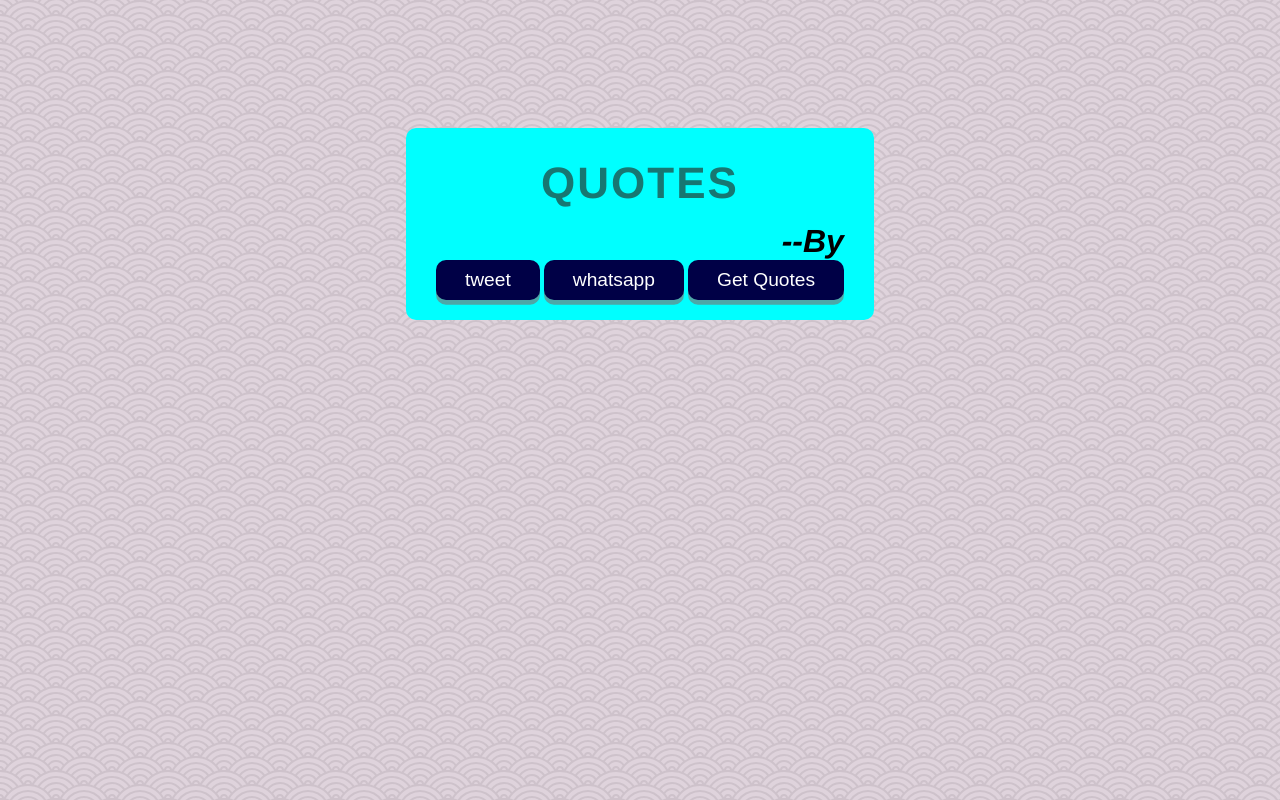
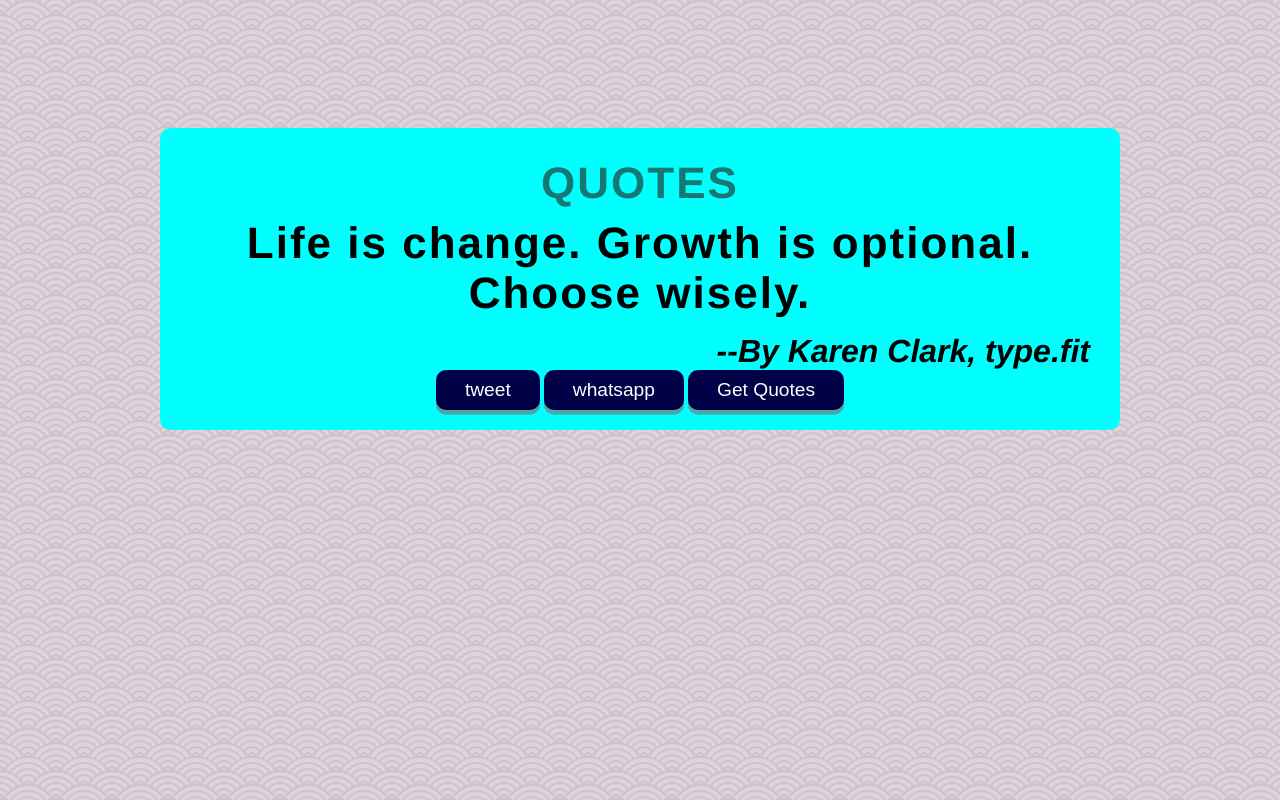
Before and after one commit to shyamapada721/RandomQuote, a plain HTML site: page index.html in a window 1280 px wide. Drawn offline with Linux system fonts and the light colour scheme; no server answers.

Commit message:
[Backend] Removed the use of API for Quotes (#1)

```diff
--- /dev/null
+++ b/index.js
@@ -0,0 +1,93 @@
+import { quoteArr } from './quotes.js';
+
+const quotes = document.getElementById("quotes");
+const author = document.getElementById("author");
+const newQ = document.getElementById("newQ");
+const tweetMe = document.getElementById("tweetMe");
+const whatsappMe = document.getElementById("whatsappMe");
+let realData = "";
+let quotesData = "";
+
+const tweetNow = () => {
+    let tweetPost = `https://twitter.com/intent/tweet?text=${quotesData.text}`;
+    window.open(tweetPost);
+};
+
+const whatsappNow = () => {
+    let whatsappPost = `https://api.whatsapp.com/send?text=${quotesData.text}`;
+    window.open(whatsappPost);
+};
+const getNewQuotes = () => {
+
+    let rnum = Math.floor(Math.random() * quoteArr.length);
+    quotesData = quoteArr[rnum];
+    //quotesData = getQuote();
+    //console.log(quotesData);
+    quotes.innerText = `${quotesData.text}`;
+    quotesData.author == null ?
+        author.innerText = "Unknown"
+        : author.innerText = `${quotesData.author}`;
+};
+
+/*
+//This function is used to get the quotes from the API
+const getQuotes = async () => {
+    const api = "https://type.fit/api/quotes";
+    try {
+        let data = await fetch(api);
+        realData = await data.json();
+        getNewQuotes();
+    } catch (error) {
+        console.error("Unable to fetch data though API", error);
+    }
+};
+
+//This function is used to get the unique quotes from the quotes array
+
+const getUniqueQuotes = () => {
+    convertQuoteKeyToText();
+    let uniqueQuotes = new Set();
+    let arr = [];
+    for(let i=0; i<quoteArr.length; i++){
+        let quote = quoteArr[i].text;
+        if(!uniqueQuotes.has(quote)){
+            //console.log(JSON.stringify(quoteArr[i]));
+            uniqueQuotes.add(quote);
+            arr.push(quoteArr[i]);
+        }
+
+    }
+    //console.log(uniqueQuotes);
+    storeInFile(arr);
+};
+
+//This function is used to store the quotes in a file and download it as a json file
+const storeInFile = (data) => {
+    console.log(data);
+    const blob = new Blob([JSON.stringify(data)], { type: 'application/json' });
+    const url = URL.createObjectURL(blob);
+
+    const a = document.createElement('a');
+    a.href = url;
+    a.download = 'AllQuotes.json';
+    a.textContent = 'Download All Quotes';
+    document.body.appendChild(a);
+
+
+};
+
+function convertQuoteKeyToText() {
+    for (let i = 0; i < quoteArr.length; i++) {
+      quoteArr[i]["text"] = quoteArr[i]["quote"];
+      delete quoteArr[i]["quote"];
+    }
+
+  }
+*/
+
+
+tweetMe.addEventListener("click", tweetNow);
+whatsappMe.addEventListener("click", whatsappNow);
+newQ.addEventListener("click", getNewQuotes);
+getNewQuotes();
+//getUniqueQuotes();
--- /dev/null
+++ b/quotes.js
@@ -0,0 +1,443 @@
+
+export const quoteArr = [
+  {
+    "text": "Genius is one percent inspiration and ninety-nine percent perspiration.",
+    "author": "Thomas Edison, type.fit"
+  },
+  {
+    "text": "You can observe a lot just by watching.",
+    "author": "Yogi Berra, type.fit"
+  },
+  {
+    "text": "A house divided against itself cannot stand.",
+    "author": "Abraham Lincoln, type.fit"
+  },
+  {
+    "text": "Difficulties increase the nearer we get to the goal.",
+    "author": "Johann Wolfgang von Goethe, type.fit"
+  },
+  {
+    "text": "Fate is in your hands and no one elses",
+    "author": "Byron Pulsifer, type.fit"
+  },
+  {
+    "text": "Be the chief but never the lord.",
+    "author": "Lao Tzu, type.fit"
+  },
+  {
+    "text": "Nothing happens unless first we dream.",
+    "author": "Carl Sandburg, type.fit"
+  },
+  {
+    "text": "Well begun is half done.",
+    "author": "Aristotle, type.fit"
+  },
+  {
+    "text": "Life is a learning experience, only if you learn.",
+    "author": "Yogi Berra"
+  },
+  {
+    "text": "Self-complacency is fatal to progress.",
+    "author": "Margaret Sangster, type.fit"
+  },
+  {
+    "text": "Peace comes from within. Do not seek it without.",
+    "author": "Buddha, type.fit"
+  },
+  {
+    "text": "What you give is what you get.",
+    "author": "Byron Pulsifer, type.fit"
+  },
+  {
+    "text": "We can only learn to love by loving.",
+    "author": "Iris Murdoch, type.fit"
+  },
+  {
+    "text": "Life is change. Growth is optional. Choose wisely.",
+    "author": "Karen Clark, type.fit"
+  },
+  {
+    "text": "You'll see it when you believe it.",
+    "author": "Wayne Dyer, type.fit"
+  },
+  {
+    "text": "Today is the tomorrow we worried about yesterday.",
+    "author": "type.fit"
+  },
+  {
+    "text": "The mind is everything. What you think, you become.",
+    "author": "Buddha"
+  },
+  {
+    "text": "Happiness is not something ready made. It comes from your own actions.",
+    "author": "Buddha"
+  },
+  {
+    "text": "The only way to do great work is to love what you do. If you haven't found it yet, keep looking. Don't settle.",
+    "author": "Steve Jobs"
+  },
+  {
+    "text": "The journey of a thousand miles begins with a single step.",
+    "author": "Lao Tzu"
+  },
+  {
+    "text": "The best way to predict the future is to create it.",
+    "author": "Abraham Lincoln"
+  },
+  {
+    "text": "The only thing that is constant is change.",
+    "author": "Heraclitus"
+  },
+  {
+    "text": "The greatest glory in living lies not in never falling, but in rising every time we fall.",
+    "author": "Nelson Mandela"
+  },
+  {
+    "text": "The only way to find true happiness is to risk being completely vulnerable.",
+    "author": "C.G. Jung"
+  },
+  {
+    "text": "The greatest gift you can give someone is your time.",
+    "author": "Jim Rohn"
+  },
+  {
+    "text": "The best and most beautiful things in the world cannot be seen or even touched - they must be felt with the heart.",
+    "author": "Helen Keller"
+  },
+  {
+    "text": "Wherever you go, go with all your heart.",
+    "author": "Confucius"
+  },
+  {
+    "text": "The only thing that stands between you and your dream is the will to try and the belief that it is actually possible.",
+    "author": "Joel Brown"
+  },
+  {
+    "text": "The mind is everything. What you think you become.",
+    "author": "Buddha"
+  },
+  {
+    "text": "Holding on to anger is like drinking poison and expecting the other person to die.",
+    "author": "Buddha"
+  },
+  {
+    "text": "The only way to find true happiness is to let go of the things that make you unhappy.",
+    "author": "Buddha"
+  },
+  {
+    "text": "The greatest enemy is yourself. If you can conquer yourself, then you can conquer anything.",
+    "author": "Buddha"
+  },
+  {
+    "text": "The past is gone, the future is not yet here. All we have is the present moment.",
+    "author": "Buddha"
+  },
+  {
+    "text": "If you are patient, you will eventually win.",
+    "author": "Buddha"
+  },
+  {
+    "text": "The only way to get out of the suffering is to go through it.",
+    "author": "Buddha"
+  },
+  {
+    "text": "The greatest gift is the gift of freedom. The greatest freedom is the freedom of the mind.",
+    "author": "Buddha"
+  },
+  {
+    "text": "The past is gone, the future is not yet here. There's only one moment, and it's called the present.",
+    "author": "Buddha"
+  },
+  {
+    "text": "If you are facing a difficulty, there is no need to be troubled. Simply recognize that this is a challenge to your courage and your wisdom.",
+    "author": "Buddha"
+  },
+  {
+    "text": "Do not dwell in the past, do not dream of the future, concentrate the mind on the present moment.",
+    "author": "Buddha"
+  },
+  {
+    "text": "The only real failure in life is not to be true to the best one knows.",
+    "author": "Buddha"
+  },
+  {
+    "text": "If you find no joy in being with yourself, don't expect to find it elsewhere.",
+    "author": "Buddha"
+  },
+  {
+    "text": "The greatest deception men suffer is from their own opinions.",
+    "author": "Buddha"
+  },
+  {
+    "text": "No one is born hating another person because of the color of his skin, or his background, or his religion. People must learn to hate, and if they can learn to hate, they can be taught to love, for love comes more naturally to the human heart than its opposite.",
+    "author": "Martin Luther King, Jr."
+  },
+  {
+    "author": "Walt Disney",
+    "text": "The way to get started is to quit talking and begin doing."
+  },
+  {
+    "author": "Walt Disney",
+    "text": "All our dreams can come true, if we have the courage to pursue them."
+  },
+  {
+    "author": "Walt Disney",
+    "text": "If you can dream it, you can do it."
+  },
+  {
+    "author": "Walt Disney",
+    "text": "We keep moving forward, opening new doors, and doing new things, because we're curious and curiosity keeps leading us down new paths."
+  },
+  {
+    "author": "Walt Disney",
+    "text": "The greatest glory in living lies not in never falling, but in rising every time we fall."
+  },
+  {
+    "author": "Walt Disney",
+    "text": "Tomorrow belongs to those who believe in the beauty of their dreams."
+  },
+  {
+    "author": "Walt Disney",
+    "text": "The imagination is the only limit to what we can achieve."
+  },
+  {
+    "author": "Walt Disney",
+    "text": "The more you are in a state of gratitude, the more you will attract things to be grateful for."
+  },
+  {
+    "author": "Walt Disney",
+    "text": "Laughter is timeless, imagination has no age, and dreams are forever."
+  },
+  {
+    "author": "Steve Jobs",
+    "text": "The only way to do great work is to love what you do. If you haven't found it yet, keep looking. Don't settle."
+  },
+  {
+    "author": "Steve Jobs",
+    "text": "Your time is limited, so don't waste it living someone else's life. Don't be trapped by the dogma of what you think you should be."
+  },
+  {
+    "author": "Steve Jobs",
+    "text": "Don't let the noise of others' opinions drown out your own inner voice. And most important, have the courage to follow your heart and intuition."
+  },
+  {
+    "author": "Steve Jobs",
+    "text": "Innovation distinguishes between a leader and a follower."
+  },
+  {
+    "author": "Steve Jobs",
+    "text": "Design is not just what it looks like and feels like. Design is how it works."
+  },
+  {
+    "author": "Steve Jobs",
+    "text": "The people who are crazy enough to think they can change the world are the ones who do."
+  },
+  {
+    "author": "Steve Jobs",
+    "text": "Stay hungry, stay foolish."
+  },
+  {
+    "author": "Mother Teresa",
+    "text": "The biggest disease today is not leprosy or TB, but rather the feeling of being unwanted, uncared for, and of being of no use in the world."
+  },
+  {
+    "author": "Mother Teresa",
+    "text": "We ourselves feel that what we are doing is just a drop in the ocean. But the ocean would be less because of that missing drop."
+  },
+  {
+    "author": "Mother Teresa",
+    "text": "If you can't feed a hundred people, feed just one."
+  },
+  {
+    "author": "Mother Teresa",
+    "text": "Love is the only force capable of transforming an enemy into friend."
+  },
+  {
+    "author": "Mother Teresa",
+    "text": "We should not judge people. We should try to understand them. Everyone is fighting a battle we know nothing about."
+  },
+  {
+    "author": "Mother Teresa",
+    "text": "Let us not be satisfied with just giving money. Money can be spent for evil as well as for good. It is not enough to just write a check. We must use our hands, our feet, our hearts to reach out to the poor, to touch them, to love them."
+  },
+  {
+    "author": "Mother Teresa",
+    "text": "The greatest gift of all is the gift of giving."
+  },
+  {
+    "author": "Mother Teresa",
+    "text": "The hunger for love is much more difficult to remove than the hunger for bread."
+  },
+  {
+    "author": "Mother Teresa",
+    "text": "We can do no great things, only small things with great love."
+  },
+  {
+    "author": "Mother Teresa",
+    "text": "I do not pray for a lighter burden, but for a stronger back."
+  },
+  {
+    "author": "Mother Teresa",
+    "text": "If you judge people, you have no time to love them."
+  },
+  {
+    "author": "Mother Teresa",
+    "text": "Spread love everywhere you go. Let no one ever come to you without leaving happier."
+  },
+  {
+    "author": "Mother Teresa",
+    "text": "We can't all do great things, but we can do small things with great love."
+  },
+  {
+    "author": "Mother Teresa",
+    "text": "Be kind to everyone you meet, even to those who are unkind to you."
+  },
+  {
+    "author": "Mother Teresa",
+    "text": "We must find the right balance between work and prayer. If we neglect our work, we cannot help the poor. If we neglect our prayer, we cannot find the strength to work."
+  },
+  {
+    "author": "Mother Teresa",
+    "text": "God doesn't ask us to do great things. He asks us to do small things with great love."
+  },
+  {
+    "author": "Mother Teresa",
+    "text": "The simplest things are often the most profound."
+  },
+  {
+    "author": "Mother Teresa",
+    "text": "We are all God's children, and we are all equal in His eyes."
+  },
+  {
+    "author": "Mahatma Gandhi",
+    "text": "Be the change you want to see in the world."
+  },
+  {
+    "author": "Mahatma Gandhi",
+    "text": "The weak can never forgive. Forgiveness is the attribute of the strong."
+  },
+  {
+    "author": "Mahatma Gandhi",
+    "text": "Happiness is when what you think, what you say, and what you do are in harmony."
+  },
+  {
+    "author": "Mahatma Gandhi",
+    "text": "The greatness of a nation and its moral progress can be judged by the way in which its animals are treated."
+  },
+  {
+    "author": "Mahatma Gandhi",
+    "text": "The difference between what we do and what we are capable of doing would suffice to solve most of the world's problems."
+  },
+  {
+    "author": "Mahatma Gandhi",
+    "text": "If we are to achieve real peace in the world, we must begin with the children."
+  },
+  {
+    "author": "Mahatma Gandhi",
+    "text": "Strength does not come from physical capacity. It comes from an indomitable will."
+  },
+  {
+    "author": "Mahatma Gandhi",
+    "text": "A man is but the product of his thoughts. What he thinks, he becomes."
+  },
+  {
+    "author": "Mahatma Gandhi",
+    "text": "The future depends on what we do in the present."
+  },
+  {
+    "author": "Mahatma Gandhi",
+    "text": "An eye for an eye only ends up making the whole world blind."
+  },
+  {
+    "author": "Mahatma Gandhi",
+    "text": "You must be the change you wish to see in the world."
+  },
+  {
+    "author": "Mahatma Gandhi",
+    "text": "Love is the strongest force the world possesses, and yet it is the force least used."
+  },
+  {
+    "author": "Mahatma Gandhi",
+    "text": "The best way to find yourself is to lose yourself in the service of others."
+  },
+  {
+    "author": "Mahatma Gandhi",
+    "text": "The world is a dangerous place, not because of those who do evil, but because of those who look on and do nothing."
+  },
+  {
+    "author": "Mahatma Gandhi",
+    "text": "If we could change ourselves, the world would change. As a man changes his own nature, so does the attitude of the world change towards him."
+  },
+  {
+    "author": "Albert Einstein",
+    "text": "Imagination is more important than knowledge. For knowledge is limited, whereas imagination embraces the entire world, stimulating progress, giving birth to evolution."
+  },
+  {
+    "author": "Albert Einstein",
+    "text": "The only real valuable thing is intuition."
+  },
+  {
+    "author": "Albert Einstein",
+    "text": "The only thing that interferes with my learning is my education."
+  },
+  {
+    "author": "Albert Einstein",
+    "text": "The important thing is not to stop questioning. Curiosity has its own reason for existing."
+  },
+  {
+    "author": "Albert Einstein",
+    "text": "The world as we have created it is a process of our thinking. It cannot be changed without changing our thinking."
+  },
+  {
+    "author": "Albert Einstein",
+    "text": "Weakness of attitude becomes weakness of character."
+  },
+  {
+    "author": "Albert Einstein",
+    "text": "The only way to do great work is to love what you do."
+  },
+  {
+    "author": "Albert Einstein",
+    "text": "The only thing that will redeem mankind is cooperation."
+  },
+  {
+    "author": "Albert Einstein",
+    "text": "The only thing that is constant is change."
+  },
+  {
+    "author": "Albert Einstein",
+    "text": "I never think of the future. It comes soon enough."
+  },
+  {
+    "author": "Albert Einstein",
+    "text": "Logic will get you from A to B. Imagination will take you everywhere."
+  },
+  {
+    "author": "Albert Einstein",
+    "text": "I have no special talents. I am only passionately curious."
+  },
+  {
+    "author": "Albert Einstein",
+    "text": "The only reason for time is so that everything doesn't happen at once."
+  },
+  {
+    "author": "Albert Einstein",
+    "text": "Reality is merely an illusion, albeit a very persistent one."
+  },
+  {
+    "author": "Albert Einstein",
+    "text": "The difference between stupidity and genius is that genius has its limits."
+  },
+  {
+    "author": "Albert Einstein",
+    "text": "The most important thing is to never stop questioning."
+  },
+  {
+    "author": "Albert Einstein",
+    "text": "The only thing that you absolutely have to know, is that you know nothing for certain."
+  },
+  {
+    "author": "Albert Einstein",
+    "text": "The greatest enemy of knowledge is not ignorance, it is the illusion of knowledge."
+  },
+];
```
Also changed, not shown: index.html (+6 -44 lines).
